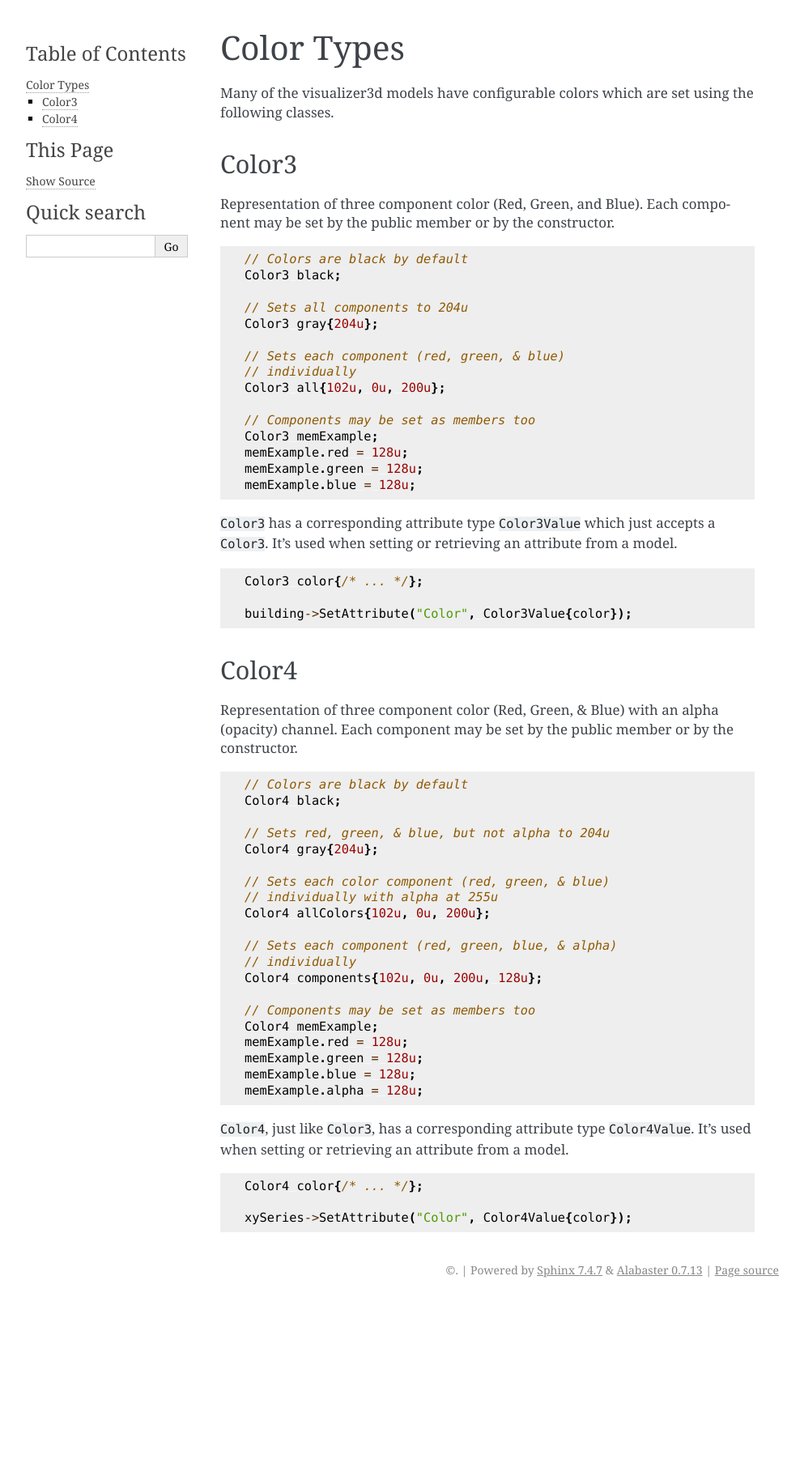
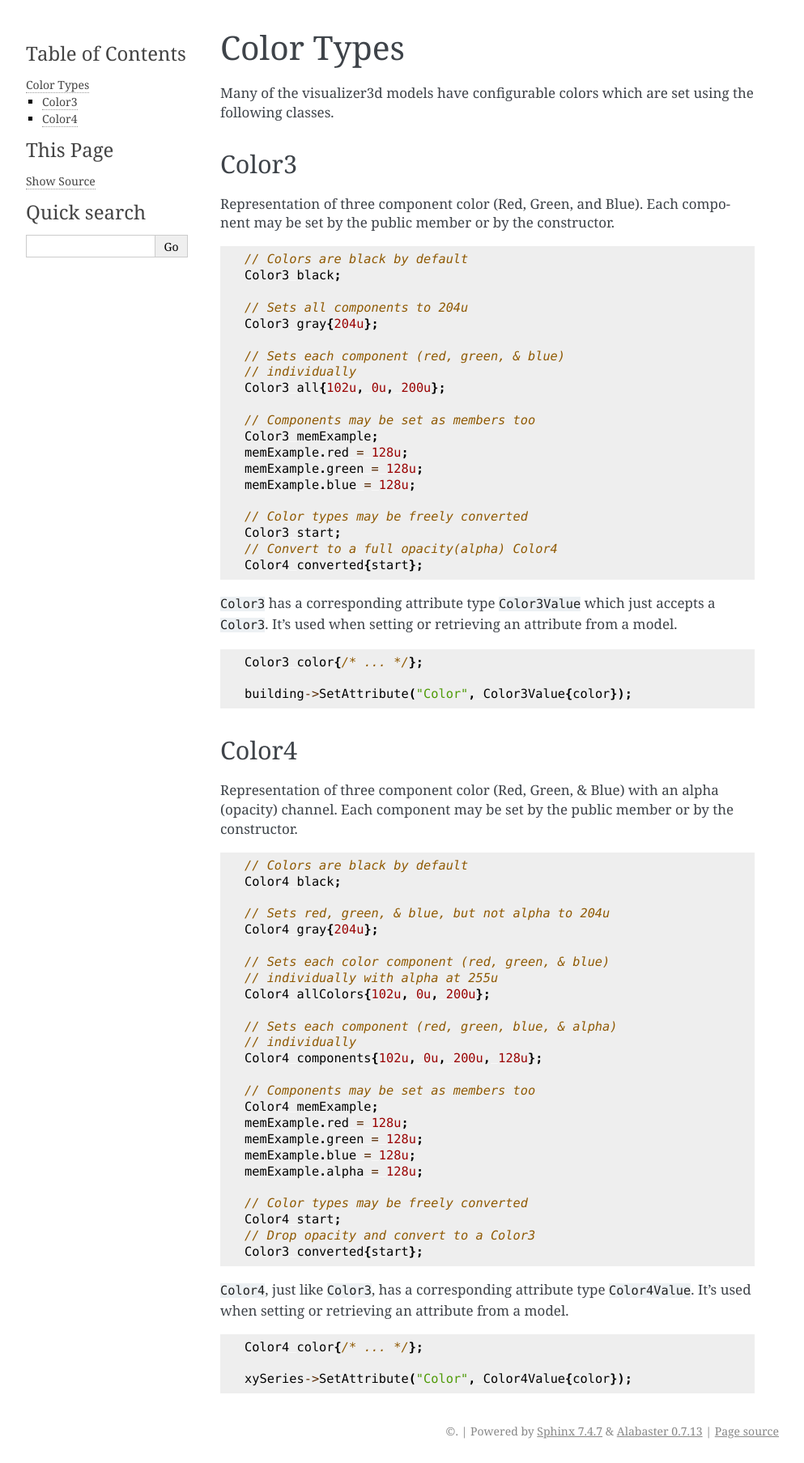
Before and after one commit to usnistgov/NetSimulyzer-ns3-module, a Sphinx documentation site: the page built from doc/source/colors.rst, in a window 1280 px wide. Shown: the whole page at 81% size, without its empty margins (148-1141 px from the left). Built offline with Sphinx 7.4.7, drawn with Linux system fonts in a browser that asks for light colours; before the commit the page ends 1608 px from its top, so only the background shows below that.

Commit message:
Allow conversion between Color types

```diff
--- a/doc/source/colors.rst
+++ b/doc/source/colors.rst
@@ -30,6 +30,11 @@ Each component may be set by the public member or by the constructor.
   memExample.red = 128u;
   memExample.green = 128u;
   memExample.blue = 128u;
+
+  // Color types may be freely converted
+  Color3 start;
+  // Convert to a full opacity(alpha) Color4
+  Color4 converted{start};
 
 
 ``Color3`` has a corresponding attribute type ``Color3Value`` which just accepts a ``Color3``.
@@ -79,6 +84,11 @@ Each component may be set by the public member or by the constructor.
   memExample.blue = 128u;
   memExample.alpha = 128u;
 
+  // Color types may be freely converted
+  Color4 start;
+  // Drop opacity and convert to a Color3
+  Color3 converted{start};
+
 
 ``Color4``, just like ``Color3``, has a corresponding attribute type ``Color4Value``.
 It's used when setting or retrieving an attribute from a model.
```
Also changed, not shown: 2 other files.
